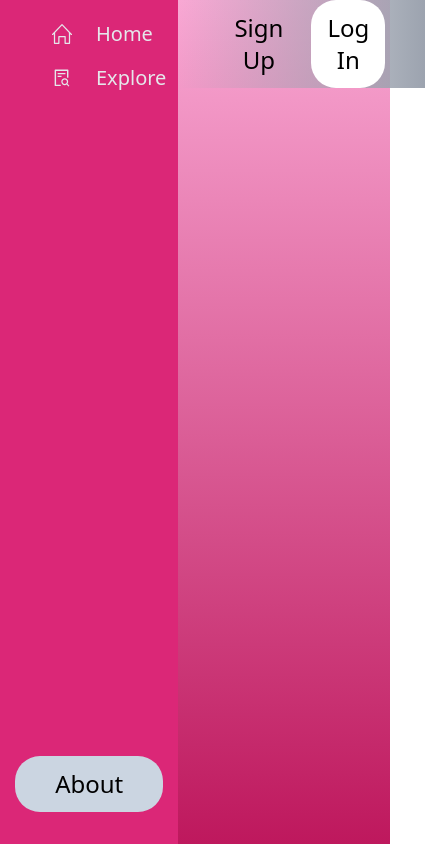
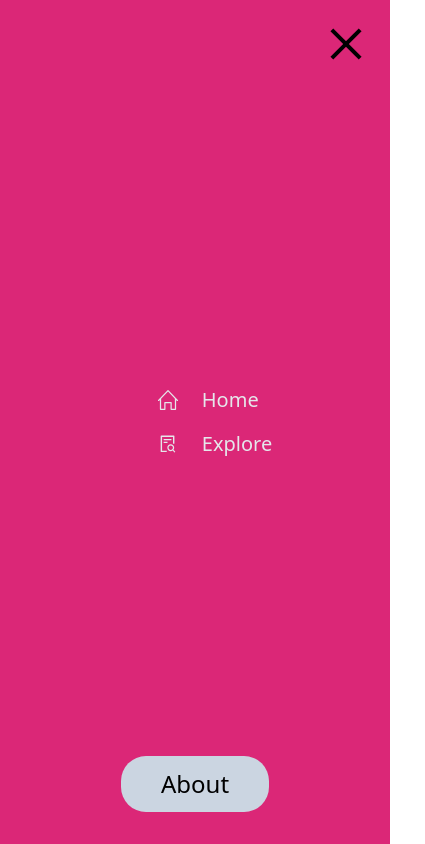
Before and after one commit to Kiprotich78/music-app, a React (Create React App) app: page / in a window 390 px wide. Shown: the whole page, 425 px wide, since content can reach past the window. Built offline with nearby package versions, Linux system fonts and the light colour scheme.

Commit message:
add and remove sidebar in small screen

```diff
--- a/src/components/Main.jsx
+++ b/src/components/Main.jsx
@@ -1,10 +1,10 @@
 import React from 'react'
 import Header from './MainComponents/Header';
 
-const Main = () => {
+const Main = ({addSidebar}) => {
   return (
     <main>
-      <Header />
+      <Header addSidebar={addSidebar}/>
     </main>
   )
 }
--- a/src/components/MainComponents/Header.jsx
+++ b/src/components/MainComponents/Header.jsx
@@ -1,10 +1,15 @@
 import React from 'react'
 
-const Header = () => {
+const Header = ({addSidebar}) => {
   return (
-    <div className='min-h-[7vh] w-full bg-gradient-to-r from-transparent to-gray-400 flex items-center justify-end px-10 gap-3'>
-      <button className='text-2xl font-[300] py-3 px-4 rounded-[25px] hover:bg-gray-300 transition-all'>Sign Up</button>
-      <button className='bg-white py-3 px-4 text-2xl rounded-[25px] hover:bg-slate-200 transition-all'>Log In</button>
+    <div className='min-h-[7vh] w-full bg-gradient-to-r from-transparent to-gray-400 flex items-center justify-end px-2 md:px-10 gap-1 md:gap-3 relative'>
+      <div onClick={addSidebar} className='absolute left-2 h-full py-2 w-10 md:w-12 flex flex-col justify-evenly md:hidden cursor-pointer'>
+        <div className='w-full h-1 bg-black'></div>
+        <div className='w-full h-1 bg-black'></div>
+        <div className='w-full h-1 bg-black'></div>
+      </div>
+      <button className='font-[300] py-2 px-3 text-xl md:py-3 md:px-4 md:text-2xl rounded-[25px] hover:bg-gray-300 transition-all'>Sign Up</button>
+      <button className='bg-white py-2 px-3 text-xl md:py-3 md:px-4 md:text-2xl rounded-[25px] hover:bg-slate-200 transition-all'>Log In</button>
     </div>
   )
 }
--- a/src/components/SideBar.jsx
+++ b/src/components/SideBar.jsx
@@ -1,11 +1,10 @@
 import React from 'react'
 import {SlHome} from 'react-icons/sl'
 import {AiOutlineFileSearch} from 'react-icons/ai'
-import {FcAbout} from 'react-icons/fc'
 
-const SideBar = () => {
+const SideBar = ({removeSidebar}) => {
   return (
-    <div className='h-full w-full bg-pink-600 relative'>
+    <div className='flex items-center justify-center md:block h-full w-full bg-pink-600 relative'>
       <div className='p-3 text-gray-200'>
         <p className='flex text-xl rounded-md items-center gap-6 pl-10 py-2 hover:bg-slate-400 hover:text-black transition-all cursor-pointer'>
           <SlHome />
@@ -17,6 +16,11 @@ const SideBar = () => {
         </p>
       </div>
 
+      <div onClick={removeSidebar} className='absolute top-6 right-6 h-10 w-10 cursor-pointer md:hidden'>
+        <div className='absolute inset-0 m-auto w-full h-1 bg-black rotate-45'></div>
+        <div className='absolute inset-0 m-auto w-full h-1 bg-black -rotate-45'></div>
+      </div>
+
       <p className='absolute bottom-8 left-0 right-0 m-auto py-3 text-2xl w-max cursor-pointer px-10 rounded-[25px] font-2xl bg-slate-300 text-black flex items-center hover:bg-gray-400 hover:text-gray-700 transition-all'> About</p>
     </div>
   )
--- a/src/pages/Music.jsx
+++ b/src/pages/Music.jsx
@@ -1,14 +1,23 @@
-import React from 'react'
+import React, { useState } from 'react'
 import Main from '../components/Main';
 import SideBar from '../components/SideBar';
 const Music = () => {
+  const [showSideBar, setSidebar] = useState(true);
+
+  const addSidebar = ()=>{
+    setSidebar(true);
+  }
+
+  const removeSidebar = ()=>{
+    setSidebar(false);
+  }
   return (
-    <section className='w-screen h-screen bg-gradient-to-b from-pink-300 to-pink-700 flex '>
-      <div className='w-64 h-full'>
-          <SideBar />
+    <section className='w-screen h-screen bg-gradient-to-b from-pink-300 to-pink-700 flex overflow-hidden'>
+      <div className={`absolute ${showSideBar?"translate-x-0" : "-translate-x-full"} w-full md:translate-x-0 md:static md:w-64 h-full transition-all z-20`}>
+        <SideBar removeSidebar={removeSidebar}/>
       </div>
       <div className='flex-1 h-full'>
-        <Main />
+        <Main addSidebar={addSidebar}/>
       </div>
     </section>
   )
```
